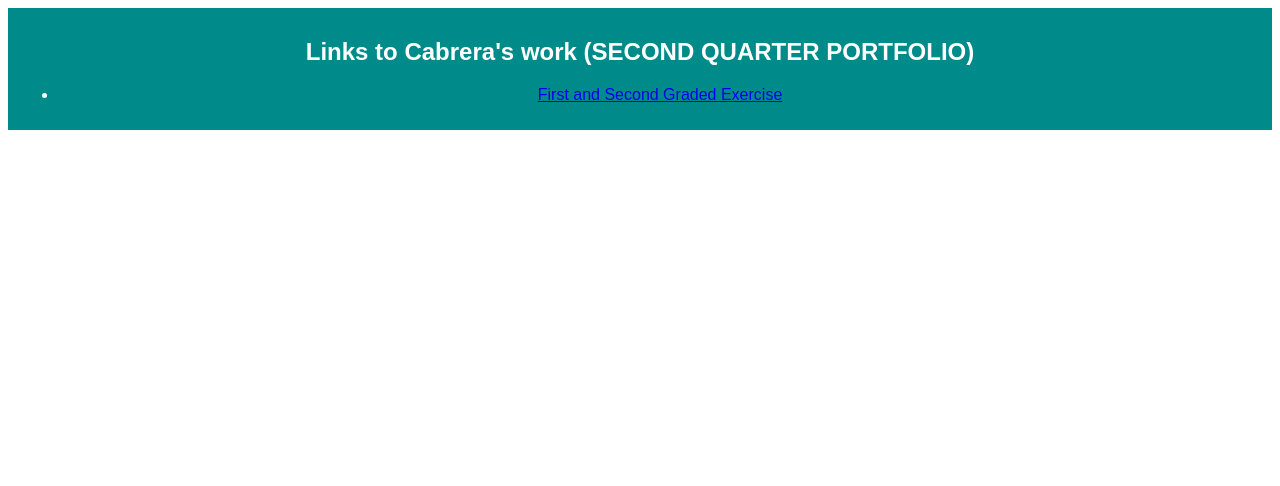
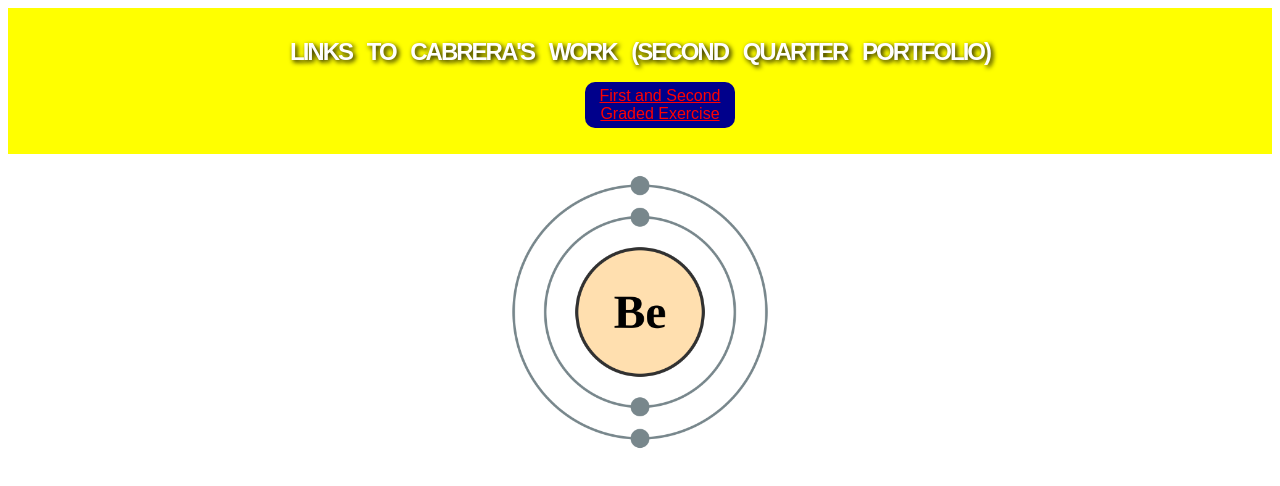
Before and after one commit to Liuz0429/CS3_2NDQTRPORTFOLIO, a plain HTML site: page index.html in a window 1280 px wide. Drawn offline with Linux system fonts and the light colour scheme.

Commit message:
PLEASE WORK PLAESE

```diff
--- a/index.html
+++ b/index.html
@@ -6,6 +6,7 @@
   <meta name="description" content="Links to Cabrera's work">
   <meta name="keywords" content="Index html">
   <meta name="author" content="Liuz Albrecht M. Cabrera">
+  <link rel="icon" type="image/png" href="./assets/mowiewowie.png">
   <title>Cabrera Portfolio Q2</title>
   <style>
     * {
@@ -14,24 +15,57 @@
     }
 
     header, footer {
-        background-color: darkcyan;
+        background-color: yellow;
         color: white;
         text-align: center;
         padding: 10px;
+    }
+
+    h1 {
+        text-transform: uppercase;
+        word-spacing: 10px;
+        letter-spacing: -2px;
+        margin-bottom: 0%;
+        text-shadow: 2px 2px 5px black;
+    }
+
+    .thingy ul li {
+        width: 150px;
+        padding: 5px;
+        background-color: darkblue;
+        text-align: center;
+        display: inline-block;
+        border-radius: 10px 10px;
+    }
+
+    a[href="./public/2Q1GBerylliumCabrera.html"] {
+        color:red;
+    }
+
+    a[href="./public/2Q1GBerylliumCabrera.html"]:hover {
+        color:white;
+    }
+
+    .bruh {
+      display: block;
+      margin-left: auto;
+      margin-right: auto;
+      width: 25%;
     }
 
   </style>
 </head>
 <body>
   <header>
-  <section class="w3-container">
+  <section>
    <h1>Links to Cabrera's work (SECOND QUARTER PORTFOLIO)</h1>
-   <nav>
+   <nav class="thingy">
     <ul>
       <li><a href="./public/2Q1GBerylliumCabrera.html"> First and Second Graded Exercise </a></li>
     </ul>
    </nav>
   </header>
-  </section>
+    <img class="bruh" src="./assets/mowiewowie.png" alt="mowiewowie">
+</section>
 </body>
 </html>
```
Also changed, not shown: assets/mowiewowie.png (added).
